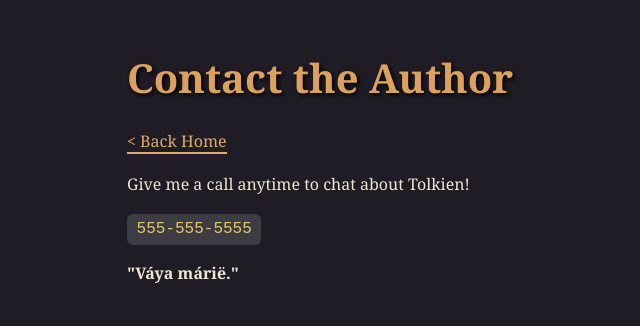
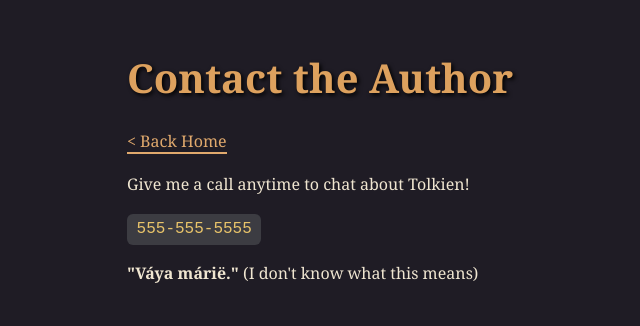
Before and after one commit to MarkDavidSanders/site-generator, a plain HTML site: page docs/contact/index.html in a window 1280 px wide. Shown: the whole page, without its empty margins (113-753 px from the left). Drawn offline with Linux system fonts and the light colour scheme.

Commit message:
Lil tweaks

```diff
--- a/docs/contact/index.html
+++ b/docs/contact/index.html
@@ -8,6 +8,6 @@
   </head>
 
   <body>
-    <article><div><h1>Contact the Author</h1><p><a href="/site-generator/">< Back Home</a></p><p>Give me a call anytime to chat about Tolkien!</p><p><code>555-555-5555</code></p><p><b>"Váya márië."</b></p></div></article>
+    <article><div><h1>Contact the Author</h1><p><a href="/site-generator/">< Back Home</a></p><p>Give me a call anytime to chat about Tolkien!</p><p><code>555-555-5555</code></p><p><b>"Váya márië."</b> (I don't know what this means)</p></div></article>
   </body>
 </html>
```
Also changed, not shown: 2 other files.
